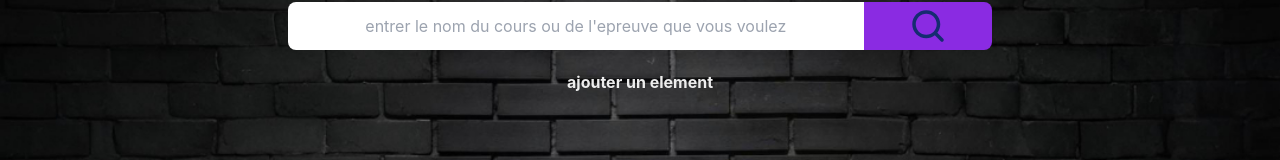
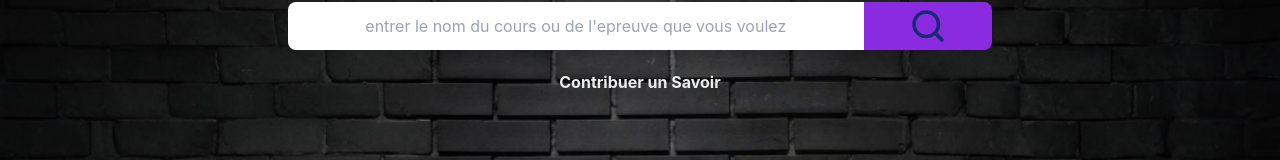
Before and after one commit to kamkoumquentin/interface, a React (Create React App) app: page / in a window 1280 px wide. Shown: the part 384-544 px from the top of the page. Built offline with nearby package versions, Linux system fonts and the light colour scheme.

Commit message:
Update link text for user contribution

```diff
--- a/src/acceuil.js
+++ b/src/acceuil.js
@@ -32,7 +32,7 @@ function Acceuil(props){
            <input className="barre_recherche" type="text" name="barre" value={nom}  onChange={changer}   placeholder="entrer le nom du cours ou de l'epreuve que vous voulez" />
            <button onClick={rechercher} className="search" title="cliquer pour rechercher" ></button>
         </section>
-        <Link to="/ajout_user" className="ajouter_produit">ajouter un element</Link>
+        <Link to="/ajout_user" className="ajouter_produit">Contribuer un Savoir</Link>
       </main>
      );
  }
```
